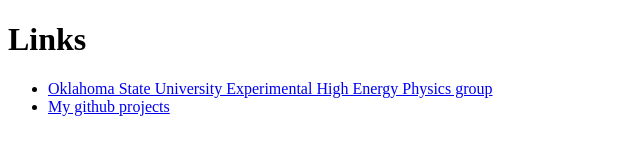
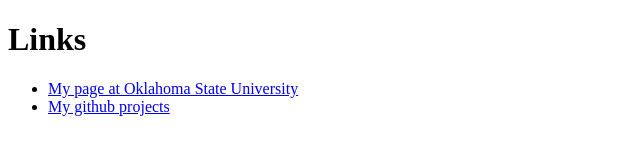
Before and after one commit to alexanderkhanov/autofill, a plain HTML site: page docs/index.html in a window 1280 px wide. Shown: the whole page, without its empty margins (0-640 px from the left). Drawn offline with Linux system fonts and the light colour scheme.

Commit message:
updated docs

```diff
--- a/docs/index.html
+++ b/docs/index.html
@@ -11,7 +11,7 @@
 <body>
 <h1>Links</h1>
 <ul>
-<li><a href="https://hep0.okstate.edu/">Oklahoma State University Experimental High Energy Physics group</a></li>
+<li><a href="https://hep0.okstate.edu/khanov/khanov.html">My page at Oklahoma State University</a></li>
 <li><a href="https://github.com/alexanderkhanov">My github projects</a></li>
 </ul>
 </body>
```
